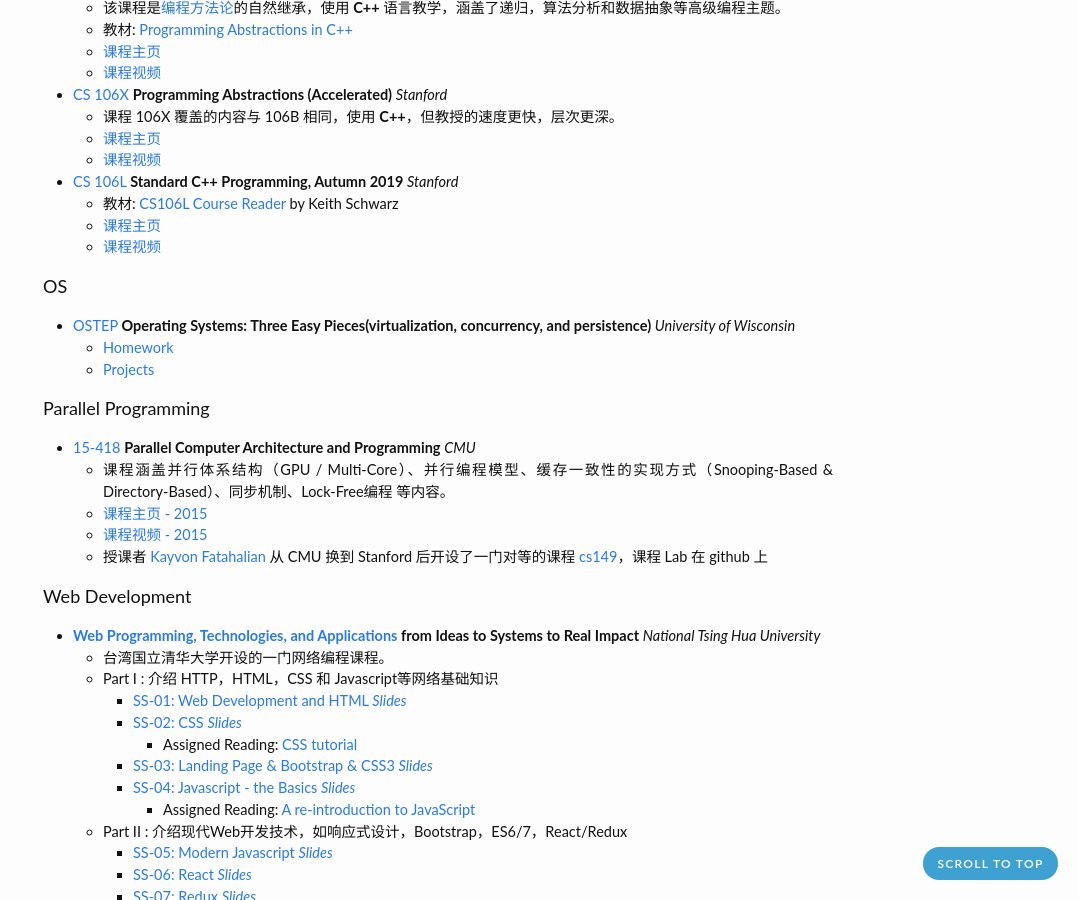
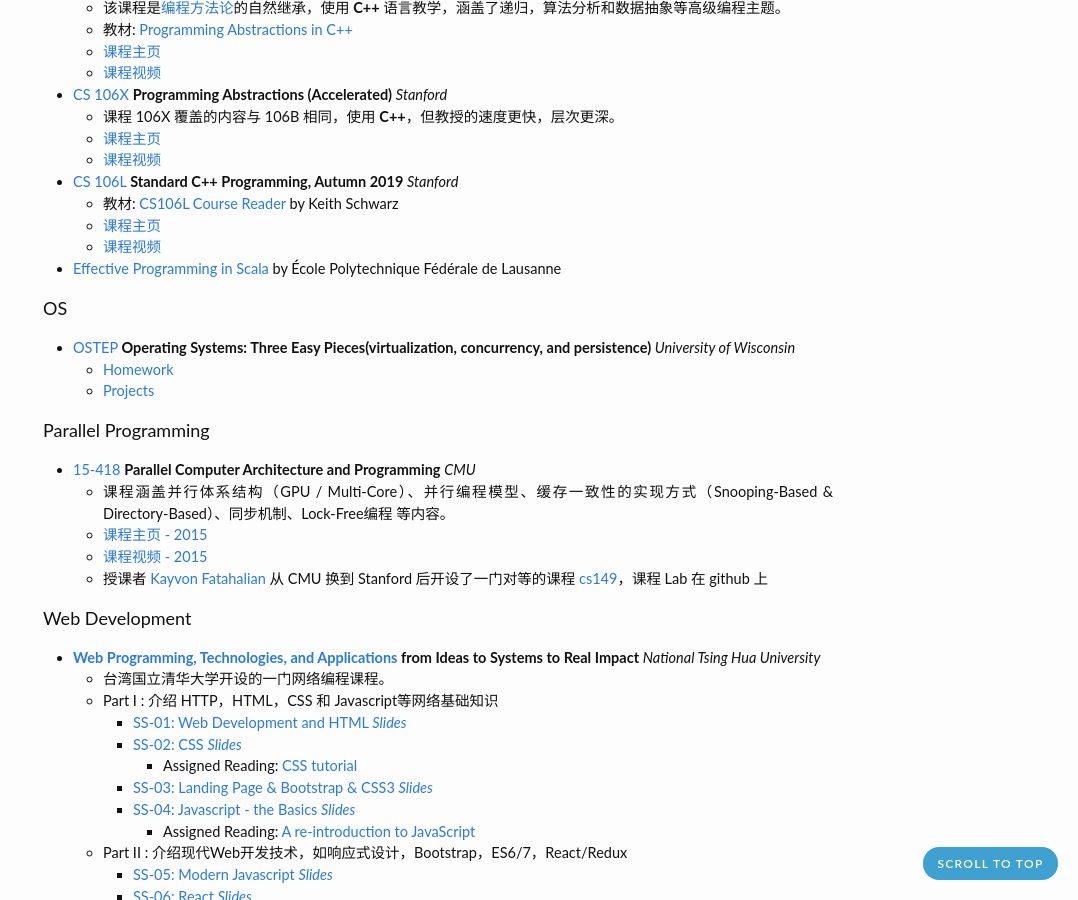
Before and after one commit to zhjwpku/zhjwpku.github.io, a Jekyll site: the page built from _posts/2018-09-16-awesome-cs-courses.md, in a window 1280 px wide and 900 px high, scrolled down 1744 px. Shown: the whole window, without its empty margins (202-1280 px from the left). Built offline with Jekyll 4.4.1, drawn with Linux system fonts in a browser that asks for light colours; comment, search, counter and statistics services are not loaded.

Commit message:
Effective Programming in Scala
Signed-off-by: Junwang Zhao <zhjwpku@gmail.com>

```diff
--- a/_posts/2018-09-16-awesome-cs-courses.md
+++ b/_posts/2018-09-16-awesome-cs-courses.md
@@ -91,6 +91,7 @@
     - 教材: [CS106L Course Reader][cs106l-textbook] by Keith Schwarz
     - [课程主页](http://web.stanford.edu/class/cs106l/lectures.html)
     - [课程视频][cs106l-video]
+- [Effective Programming in Scala][effective-scala] by École Polytechnique Fédérale de Lausanne
 
 #### OS
 
@@ -210,3 +211,4 @@
 [6046J]: https://ocw.mit.edu/courses/electrical-engineering-and-computer-science/6-046j-design-and-analysis-of-algorithms-spring-2015/
 [6046J-video]: https://www.youtube.com/playlist?list=PLUl4u3cNGP6317WaSNfmCvGym2ucw3oGp
 [distributedsystemscourse-video]: https://www.youtube.com/playlist?list=PLOE1GTZ5ouRPbpTnrZ3Wqjamfwn_Q5Y9A
+[effective-scala]: https://www.coursera.org/learn/effective-scala/home/welcome
```
